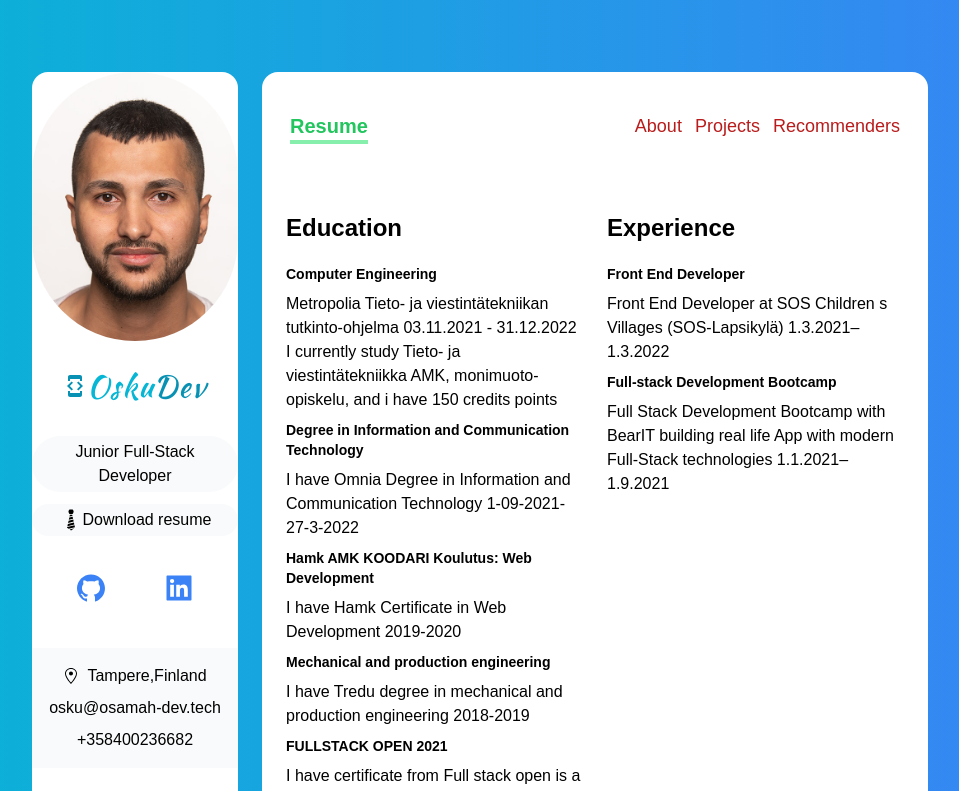
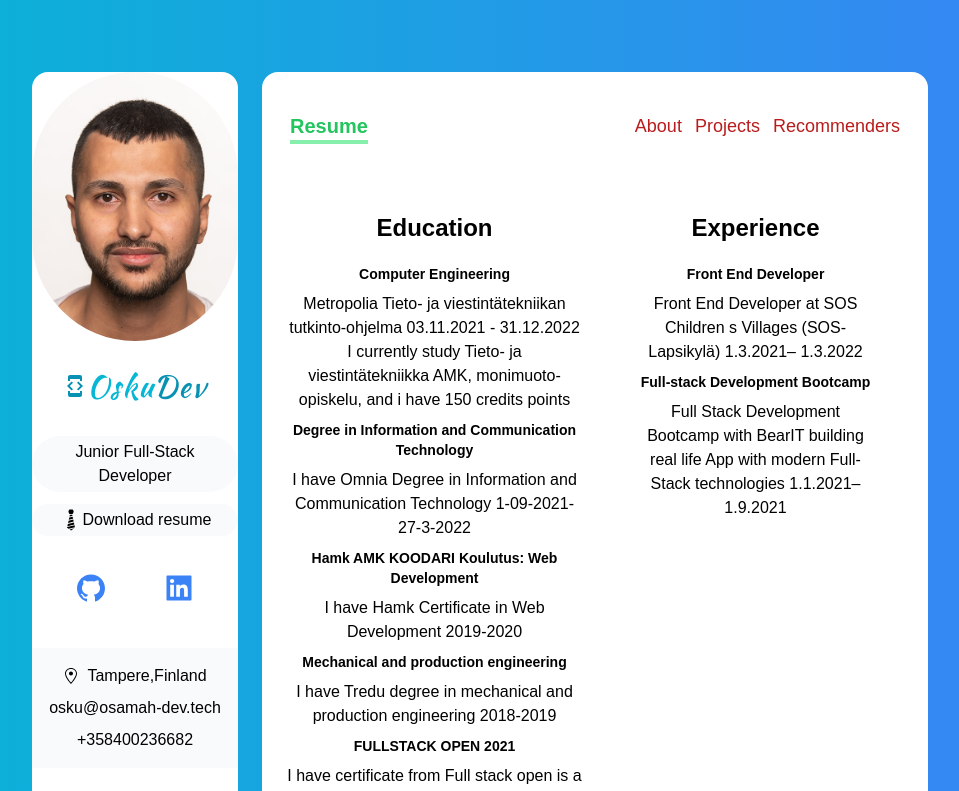
Before and after one commit to Osamah-learn/Dev-Portfolio, a Next.js app: page /resume in a window 1280 px wide. Shown: the top 791 px of the page, without its empty margins (160-1119 px from the left). Built offline with nearby package versions, Linux system fonts and the light colour scheme; a web font is replaced by a local one.

Commit message:
improve resume interface style

```diff
--- a/pages/resume.tsx
+++ b/pages/resume.tsx
@@ -29,36 +29,36 @@ const resume: NextPage = ({ languages, tools }: any) => {
     return (
         <div className="px-6 py-2">
             {/* edication */}
-            <div className="grid grid-cols-2 gap-6 ">
+            <div className="grid grid-cols-2 gap-6 lg:text-center ">
                 <div>
-                    <h5 className="my-5 text-2xl font-bold">Education</h5>
+                    <h5 className="my-5 text-2xl font-bold lg:text-center">Education</h5>
                     <div>
-                        <h5 className="my-2 text-sm font-bold">
+                        <h5 className="my-2 text-sm font-bold lg:text-center">
                             Computer Engineering
                         </h5>
                         <p>Metropolia Tieto- ja viestintätekniikan tutkinto-ohjelma 03.11.2021 - 31.12.2022</p>
                         <p>I currently study Tieto- ja viestintätekniikka AMK, monimuoto-opiskelu, and i have 150 credits points</p>
-                        <h5 className="my-2 text-sm font-bold ">Degree in Information and Communication Technology</h5>
+                        <h5 className="my-2 text-sm font-bold lg:text-center ">Degree in Information and Communication Technology</h5>
                         <p>I have Omnia Degree in Information and Communication Technology 1-09-2021-27-3-2022 </p>
-                        <h5 className="my-2 text-sm font-bold">Hamk AMK KOODARI Koulutus: Web Development </h5>
+                        <h5 className="my-2 text-sm font-bold lg:text-center">Hamk AMK KOODARI Koulutus: Web Development </h5>
                         <p>I have Hamk Certificate in Web Development 2019-2020 </p>
-                        <h5 className="my-2 text-sm font-bold">Mechanical and production engineering </h5>
+                        <h5 className="my-2 text-sm font-bold lg:text-center">Mechanical and production engineering </h5>
                         <p>I have Tredu degree in mechanical and production engineering 2018-2019 </p>
-                        <h5 className="my-2 text-sm font-bold">FULLSTACK OPEN 2021</h5>
+                        <h5 className="my-2 text-sm font-bold lg:text-center">FULLSTACK OPEN 2021</h5>
                         <p>I have certificate from Full stack open is a free online course organized by University of Helsinki and some top-notch Finnish companies.
                             Stack is very up-to-date: single-page-app development using latest React, Redux, Node. js and MongoDB and course contains also GraphQL tutorial. </p>
 
                     </div>
                 </div>
                 <div>
-                    <h5 className="my-5 text-2xl font-bold">Experience</h5>
-                    <div>
-                        <h5 className="my-2 text-sm font-bold">
+                    <h5 className="my-5 text-2xl font-bold lg:text-center">Experience</h5>
+                    <div className="lg:px-8 rounded-2xl ">
+                        <h5 className="my-2 text-sm font-bold lg:text-center">
                             Front End Developer
                         </h5>
                         <p>Front End Developer at SOS Children s Villages (SOS-Lapsikylä) 1.3.2021– 1.3.2022</p>
                         <div>
-                            <h5 className="my-2 text-sm font-bold">
+                            <h5 className="my-2 text-sm font-bold lg:text-center">
                                 Full-stack Development Bootcamp
                             </h5>
                             <p>Full Stack Development Bootcamp with BearIT building real life App with modern Full-Stack technologies 1.1.2021– 1.9.2021</p>
@@ -67,7 +67,7 @@ const resume: NextPage = ({ languages, tools }: any) => {
                 </div>
             </div>
             {/* Languges and Tools*/}
-            <div className="grid grid-cols-1 my-14 md:grid-cols-2 lg:grid-cols-2">
+            <div className="grid grid-cols-1 my-14 md:grid-cols-2 lg:grid-cols-2 lg:text-center">
                 <div>
                     <h5 className="font-bold text2-xl my-7">Languges and Frameworks</h5>
                     <div className="px-4 my-2">
--- a/styles/globals.css
+++ b/styles/globals.css
@@ -5,7 +5,7 @@
 
 /* Use TailWind */
 body{
-    background-color:black;
-    font-family:sans-serif
-
+    color:black;
+    font-family:sans-serif;
+   min-height: 80;
 }
```
